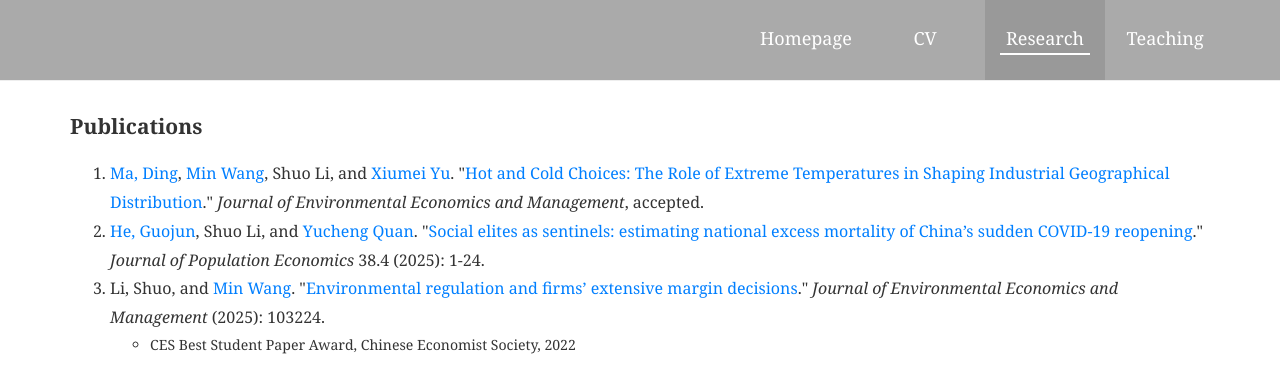
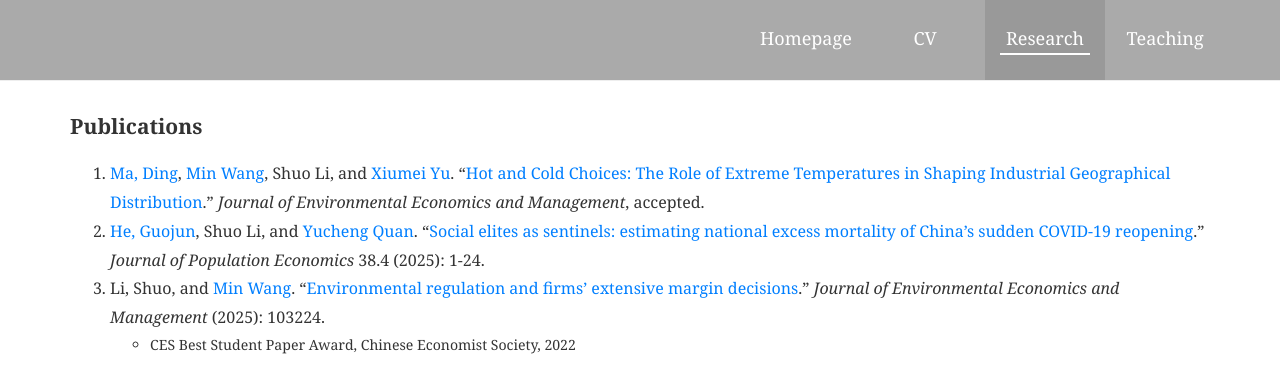
Before and after one commit to shuoliecon/shuoliecon.github.io, a Jekyll site: the page built from pages/_research/index.md, in a window 1280 px wide. Shown: the top 387 px of the page. Built offline with Jekyll 4.4.1, drawn with Linux system fonts in a browser that asks for light colours.

Commit message:
Update index.md

```diff
--- a/pages/_research/index.md
+++ b/pages/_research/index.md
@@ -7,9 +7,9 @@ no_heading: true
 
 ## Publications
 <ol>
-<li> <a href="https://dingma-econ.github.io/">Ma, Ding</a>, <a href="https://en.nsd.pku.edu.cn/faculty/fulltime/w/240007.htm">Min Wang</a>, Shuo Li, and <a href="https://csxy.zuel.edu.cn/2019/1104/c7501a227525/page.htm">Xiumei Yu</a>. "<a href="https://papers.ssrn.com/sol3/papers.cfm?abstract_id=4441897">Hot and Cold Choices: The Role of Extreme Temperatures in Shaping Industrial Geographical Distribution</a>." <i>Journal of Environmental Economics and Management</i>, accepted.</li>
-<li> <a href="https://www.guojunhe.com/">He, Guojun</a>, Shuo Li, and <a href="https://www.yuchengquan.com/">Yucheng Quan</a>. "<a href="https://link.springer.com/article/10.1007/s00148-025-01122-2/">Social elites as sentinels: estimating national excess mortality of China’s sudden COVID-19 reopening</a>." <i>Journal of Population Economics</i> 38.4 (2025): 1-24.</li>
-<li> Li, Shuo, and <a href="https://en.nsd.pku.edu.cn/faculty/fulltime/w/240007.htm">Min Wang</a>. "<a href="https://www.sciencedirect.com/science/article/pii/S0095069625001081/">Environmental regulation and firms’ extensive margin decisions</a>." <i>Journal of Environmental Economics and Management</i> (2025): 103224.</li>
+<li> <a href="https://dingma-econ.github.io/">Ma, Ding</a>, <a href="https://en.nsd.pku.edu.cn/faculty/fulltime/w/240007.htm">Min Wang</a>, Shuo Li, and <a href="https://csxy.zuel.edu.cn/2019/1104/c7501a227525/page.htm">Xiumei Yu</a>. “<a href="https://papers.ssrn.com/sol3/papers.cfm?abstract_id=4441897">Hot and Cold Choices: The Role of Extreme Temperatures in Shaping Industrial Geographical Distribution</a>.” <i>Journal of Environmental Economics and Management</i>, accepted.</li>
+<li> <a href="https://www.guojunhe.com/">He, Guojun</a>, Shuo Li, and <a href="https://www.yuchengquan.com/">Yucheng Quan</a>. “<a href="https://link.springer.com/article/10.1007/s00148-025-01122-2/">Social elites as sentinels: estimating national excess mortality of China’s sudden COVID-19 reopening</a>.” <i>Journal of Population Economics</i> 38.4 (2025): 1-24.</li>
+<li> Li, Shuo, and <a href="https://en.nsd.pku.edu.cn/faculty/fulltime/w/240007.htm">Min Wang</a>. “<a href="https://www.sciencedirect.com/science/article/pii/S0095069625001081/">Environmental regulation and firms’ extensive margin decisions</a>.” <i>Journal of Environmental Economics and Management</i> (2025): 103224.</li>
   <ul><li>CES Best Student Paper Award, Chinese Economist Society, 2022</li></ul>
 </ol>
 
```
